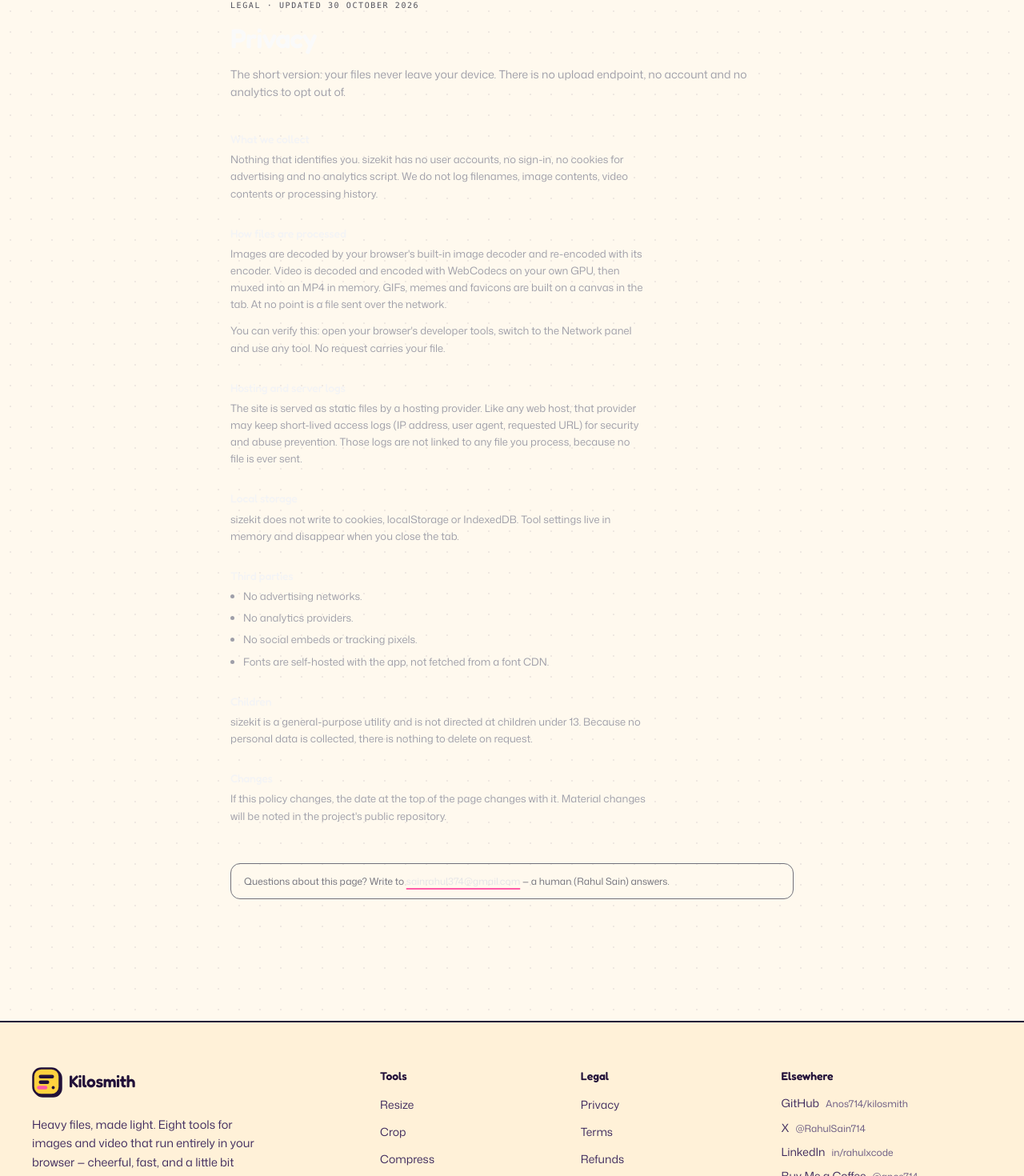
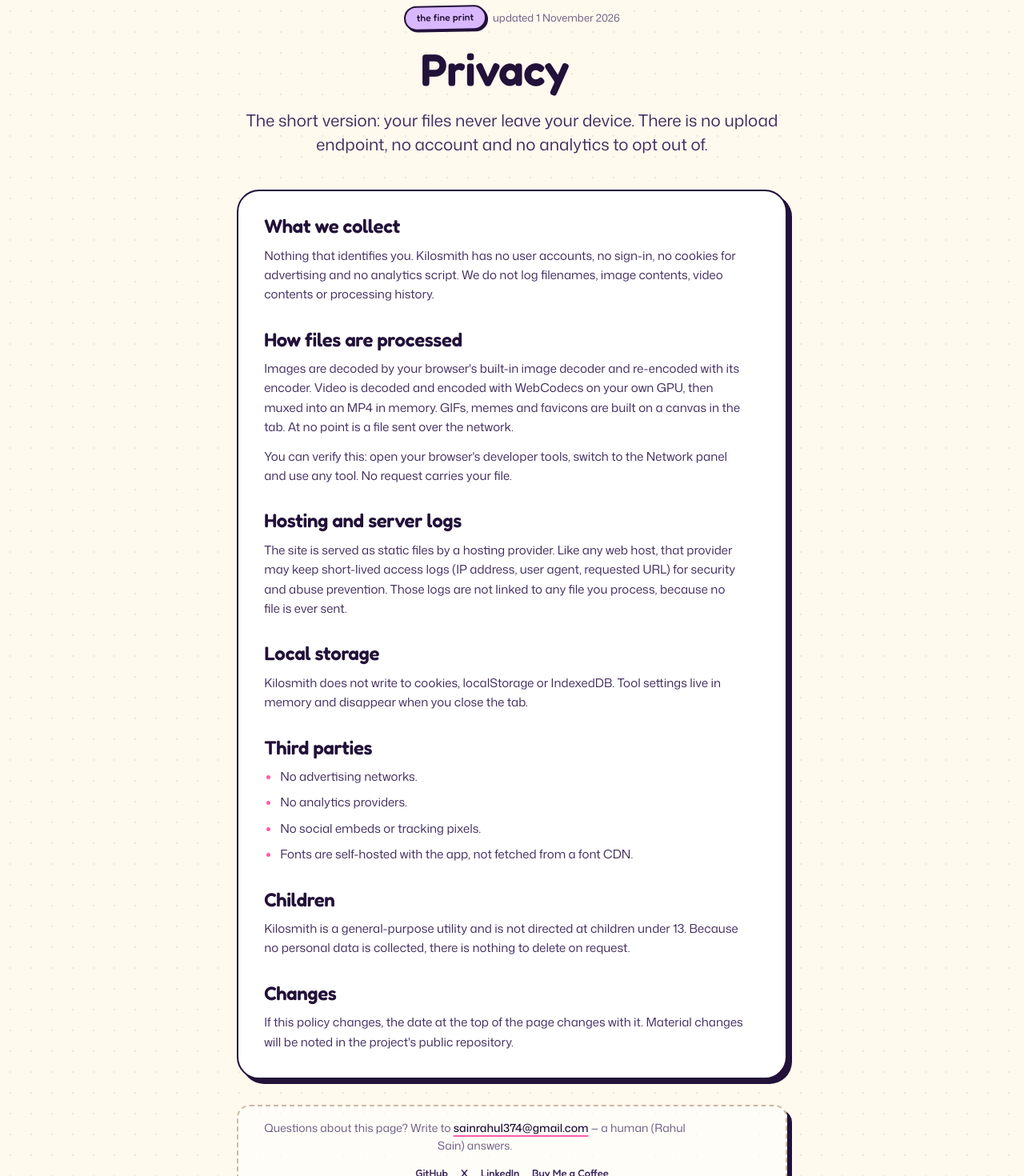
Before and after one commit to Anos714/kilosmith, a Next.js app: page /privacy in a window 1280 px wide. Shown: the part 129-1599 px from the top of the page at 80% size. Built offline with nearby package versions, Linux system fonts and the light colour scheme.

Commit message:
feat(legal): restyle privacy, terms, refunds and cookies on shared LegalPage
Give the four legal routes the sticker-header treatment through a
refreshed LegalPage component, update the copy for the Kilosmith
identity, and keep the pages on the new typography and surface tokens.

```diff
--- a/src/app/cookies/page.tsx
+++ b/src/app/cookies/page.tsx
@@ -4,7 +4,7 @@ import { LegalPage } from "@/components/legal";
 export const metadata: Metadata = {
   title: "Cookies",
   description:
-    "sizekit sets no cookies at all — no analytics, no advertising, no consent banner needed.",
+    "Kilosmith sets no cookies at all: no analytics, no advertising, no consent banner needed.",
   alternates: { canonical: "/cookies" },
   openGraph: { url: "/cookies" },
 };
@@ -13,10 +13,10 @@ export default function CookiesPage() {
   return (
     <LegalPage
       title="Cookies"
-      intro="Short version: sizekit sets no cookies. Not for analytics, not for advertising, not even for a theme preference."
+      intro="Short version: Kilosmith sets no cookies. Not for analytics, not for advertising, not even for a theme preference."
     >
       <section>
-        <h2>What we set</h2>
+        <h2 className="legal-title">What we set</h2>
         <p>
           Nothing. There is no cookie banner on this site because there is nothing to consent to.
           Open your browser&apos;s developer tools, go to Application → Cookies, and the list stays
@@ -25,36 +25,36 @@ export default function CookiesPage() {
       </section>
 
       <section>
-        <h2>Local storage and IndexedDB</h2>
+        <h2 className="legal-title">Local storage and IndexedDB</h2>
         <p>
-          sizekit does not write to <code>localStorage</code>, <code>sessionStorage</code> or{" "}
+          Kilosmith does not write to <code>localStorage</code>, <code>sessionStorage</code> or{" "}
           <code>IndexedDB</code>. Tool settings such as quality, format and selected presets live in
           React state, which disappears when you close the tab.
         </p>
       </section>
 
       <section>
-        <h2>Third-party cookies</h2>
+        <h2 className="legal-title">Third-party cookies</h2>
         <ul>
           <li>No advertising or retargeting networks.</li>
           <li>No analytics (no Google Analytics, no Plausible, no pixel).</li>
-          <li>No social embeds — social links are plain anchors.</li>
+          <li>No social embeds; social links are plain anchors.</li>
           <li>Fonts are self-hosted with the app, not loaded from a font CDN.</li>
         </ul>
       </section>
 
       <section>
-        <h2>Hosting logs</h2>
+        <h2 className="legal-title">Hosting logs</h2>
         <p>
           The static files are served by a hosting provider, which may keep short-lived access logs
           (IP address, user agent, requested URL) for security and abuse prevention. Those logs are
-          server-side records, not cookies, and are never linked to a file you process — no file is
+          server-side records, not cookies, and are never linked to a file you process; no file is
           ever sent.
         </p>
       </section>
 
       <section>
-        <h2>If this changes</h2>
+        <h2 className="legal-title">If this changes</h2>
         <p>
           If a future feature ever needs storage, it will be opt-in and this page will say so,
           plainly, before the feature ships. The date at the top of the page tracks any change.
--- a/src/app/privacy/page.tsx
+++ b/src/app/privacy/page.tsx
@@ -4,7 +4,7 @@ import { LegalPage } from "@/components/legal";
 export const metadata: Metadata = {
   title: "Privacy",
   description:
-    "sizekit processes every file on your device. No uploads, no accounts, no analytics, no tracking pixels.",
+    "Kilosmith processes every file on your device. No uploads, no accounts, no analytics, no tracking pixels.",
   alternates: { canonical: "/privacy" },
   openGraph: { url: "/privacy" },
 };
@@ -16,16 +16,16 @@ export default function PrivacyPage() {
       intro="The short version: your files never leave your device. There is no upload endpoint, no account and no analytics to opt out of."
     >
       <section>
-        <h2>What we collect</h2>
+        <h2 className="legal-title">What we collect</h2>
         <p>
-          Nothing that identifies you. sizekit has no user accounts, no sign-in, no cookies for
+          Nothing that identifies you. Kilosmith has no user accounts, no sign-in, no cookies for
           advertising and no analytics script. We do not log filenames, image contents, video
           contents or processing history.
         </p>
       </section>
 
       <section>
-        <h2>How files are processed</h2>
+        <h2 className="legal-title">How files are processed</h2>
         <p>
           Images are decoded by your browser&apos;s built-in image decoder and re-encoded with its
           encoder. Video is decoded and encoded with WebCodecs on your own GPU, then muxed into an
@@ -39,7 +39,7 @@ export default function PrivacyPage() {
       </section>
 
       <section>
-        <h2>Hosting and server logs</h2>
+        <h2 className="legal-title">Hosting and server logs</h2>
         <p>
           The site is served as static files by a hosting provider. Like any web host, that provider
           may keep short-lived access logs (IP address, user agent, requested URL) for security and
@@ -49,15 +49,15 @@ export default function PrivacyPage() {
       </section>
 
       <section>
-        <h2>Local storage</h2>
+        <h2 className="legal-title">Local storage</h2>
         <p>
-          sizekit does not write to cookies, localStorage or IndexedDB. Tool settings live in
+          Kilosmith does not write to cookies, localStorage or IndexedDB. Tool settings live in
           memory and disappear when you close the tab.
         </p>
       </section>
 
       <section>
-        <h2>Third parties</h2>
+        <h2 className="legal-title">Third parties</h2>
         <ul>
           <li>No advertising networks.</li>
           <li>No analytics providers.</li>
@@ -67,15 +67,15 @@ export default function PrivacyPage() {
       </section>
 
       <section>
-        <h2>Children</h2>
+        <h2 className="legal-title">Children</h2>
         <p>
-          sizekit is a general-purpose utility and is not directed at children under 13. Because no
+          Kilosmith is a general-purpose utility and is not directed at children under 13. Because no
           personal data is collected, there is nothing to delete on request.
         </p>
       </section>
 
       <section>
-        <h2>Changes</h2>
+        <h2 className="legal-title">Changes</h2>
         <p>
           If this policy changes, the date at the top of the page changes with it. Material changes
           will be noted in the project&apos;s public repository.
--- a/src/app/refunds/page.tsx
+++ b/src/app/refunds/page.tsx
@@ -4,7 +4,7 @@ import { LegalPage } from "@/components/legal";
 export const metadata: Metadata = {
   title: "Refunds",
   description:
-    "sizekit is free. If you ever pay for a future optional extra, this is the refund policy that applies.",
+    "Kilosmith is free. If you ever pay for a future optional extra, this is the refund policy that applies.",
   alternates: { canonical: "/refunds" },
   openGraph: { url: "/refunds" },
 };
@@ -13,10 +13,10 @@ export default function RefundsPage() {
   return (
     <LegalPage
       title="Refunds"
-      intro="Right now every tool on sizekit is free, so there is nothing to refund. This page covers the optional paid extras that may ship later."
+      intro="Right now every tool on Kilosmith is free, so there is nothing to refund. This page covers the optional paid extras that may ship later."
     >
       <section>
-        <h2>Free tools</h2>
+        <h2 className="legal-title">Free tools</h2>
         <p>
           Resize, compress, convert, video, GIF, meme and favicon tools cost nothing. No card, no
           trial, no expiry.
@@ -24,10 +24,10 @@ export default function RefundsPage() {
       </section>
 
       <section>
-        <h2>If you buy an optional extra</h2>
+        <h2 className="legal-title">If you buy an optional extra</h2>
         <p>
           Any future one-time purchase (for example a desktop build or a batch helper) comes with a{" "}
-          <strong className="text-zinc-200">14-day, no-questions refund</strong>. Email the address
+          <strong className="text-ink">14-day, no-questions refund</strong>. Email the address
           below with the receipt and you get the full amount back to the original payment method.
         </p>
         <ul>
@@ -38,7 +38,7 @@ export default function RefundsPage() {
       </section>
 
       <section>
-        <h2>How to request one</h2>
+        <h2 className="legal-title">How to request one</h2>
         <p>
           Send the order email or receipt to the address at the bottom of this page with the subject
           line “refund”. Refunds are processed within 5 business days; your bank may take a few
@@ -47,7 +47,7 @@ export default function RefundsPage() {
       </section>
 
       <section>
-        <h2>Chargebacks</h2>
+        <h2 className="legal-title">Chargebacks</h2>
         <p>
           Please email first. A chargeback usually costs more in fees than the product costs, and a
           plain email resolves it faster for both of us.
--- a/src/app/terms/page.tsx
+++ b/src/app/terms/page.tsx
@@ -3,7 +3,7 @@ import { LegalPage } from "@/components/legal";
 
 export const metadata: Metadata = {
   title: "Terms",
-  description: "The terms for using sizekit, a free browser-based image and video toolkit.",
+  description: "The terms for using Kilosmith, a free browser-based image and video toolkit.",
   alternates: { canonical: "/terms" },
   openGraph: { url: "/terms" },
 };
@@ -12,10 +12,10 @@ export default function TermsPage() {
   return (
     <LegalPage
       title="Terms of use"
-      intro="sizekit is free software you run in your browser. These terms are short because the relationship is simple."
+      intro="Kilosmith is free software you run in your browser. These terms are short because the relationship is simple."
     >
       <section>
-        <h2>1. What you may use it for</h2>
+        <h2 className="legal-title">1. What you may use it for</h2>
         <p>
           Anything lawful. Resize product photos, compress client videos, build memes, ship favicons.
           Personal and commercial use are both fine, with no attribution required.
@@ -23,7 +23,7 @@ export default function TermsPage() {
       </section>
 
       <section>
-        <h2>2. Your files stay yours</h2>
+        <h2 className="legal-title">2. Your files stay yours</h2>
         <p>
           We claim no licence over any file you process. Because nothing is uploaded, we never hold
           a copy and cannot lose, sell or inspect one.
@@ -31,25 +31,25 @@ export default function TermsPage() {
       </section>
 
       <section>
-        <h2>3. Your responsibilities</h2>
+        <h2 className="legal-title">3. Your part</h2>
         <ul>
           <li>Only process files you have the right to use.</li>
-          <li>Keep your own backups — output quality depends on your browser&apos;s encoders.</li>
+          <li>Keep your own backups; output quality depends on your browser&apos;s encoders.</li>
           <li>Do not use the site to break the law or infringe someone else&apos;s rights.</li>
         </ul>
       </section>
 
       <section>
-        <h2>4. No warranty</h2>
+        <h2 className="legal-title">4. No warranty</h2>
         <p>
-          sizekit is provided “as is”, without warranty of any kind. A browser update, a missing
+          Kilosmith is provided “as is”, without warranty of any kind. A browser update, a missing
           codec or a very large file can make a tool fail. Verify important output before you rely
           on it.
         </p>
       </section>
 
       <section>
-        <h2>5. Limitation of liability</h2>
+        <h2 className="legal-title">5. Limitation of liability</h2>
         <p>
           To the maximum extent permitted by law, the author is not liable for indirect or
           consequential damages, including lost files or lost revenue, arising from use of the
@@ -58,7 +58,7 @@ export default function TermsPage() {
       </section>
 
       <section>
-        <h2>6. Availability</h2>
+        <h2 className="legal-title">6. Availability</h2>
         <p>
           The site is offered free of charge and may change or disappear at any time. Once a page
           has loaded it keeps working without the server, which is the closest thing to a guarantee
@@ -67,7 +67,7 @@ export default function TermsPage() {
       </section>
 
       <section>
-        <h2>7. Governing law</h2>
+        <h2 className="legal-title">7. Governing law</h2>
         <p>
           These terms are governed by the laws of India, without regard to conflict-of-law rules.
         </p>
--- a/src/components/legal.tsx
+++ b/src/components/legal.tsx
@@ -6,7 +6,7 @@ import { site } from "@/lib/site";
 export function LegalPage({
   title,
   intro,
-  updated = "30 October 2026",
+  updated = "1 November 2026",
   children,
 }: {
   title: string;
@@ -17,25 +17,49 @@ export function LegalPage({
   return (
     <>
       <SiteHeader />
-      <main className="mx-auto w-full max-w-3xl flex-1 px-5 pb-16 pt-14 sm:px-8">
-        <p className="font-mono text-[10px] uppercase tracking-[0.16em] text-zinc-600">
-          Legal · updated {updated}
-        </p>
-        <h1 className="mt-3 text-[34px] font-semibold leading-tight tracking-[-0.035em] text-zinc-50">
+      <main className="container flex-1 pb-16 pt-12 sm:pt-16">
+        <div className="mx-auto max-w-[70ch] text-center">
+          <div className="flex flex-wrap items-center justify-center gap-2">
+            <span className="sticker -rotate-1 bg-lilac text-[12px]">the fine print</span>
+            <span className="text-[13px] text-muted">updated {updated}</span>
+          </div>
+          <h1 className="mt-5 min-w-0 text-[clamp(2.4rem,4.4vw,3.6rem)] [overflow-wrap:break-word]">
             {title}
           </h1>
-        <p className="mt-3 text-[14px] leading-relaxed text-zinc-400">{intro}</p>
+          <p className="lead mx-auto mt-5 max-w-[58ch] text-ink-2">{intro}</p>
 
-        <div className="mt-10 space-y-8 text-[13px] leading-relaxed text-zinc-400 [&_a]:text-zinc-200 [&_a]:underline [&_a]:decoration-line [&_a]:underline-offset-4 [&_h2]:mb-2 [&_h2]:text-[14px] [&_h2]:font-medium [&_h2]:text-zinc-100 [&_li]:ml-4 [&_li]:list-disc [&_p+p]:mt-3 [&_ul]:space-y-1.5">
+          <div className="pop mt-10 bg-card p-6 text-left sm:p-8">
+            <div className="space-y-8 text-[15px] leading-relaxed text-ink-2 [&_a]:font-medium [&_a]:text-ink [&_a]:decoration-accent [&_a]:decoration-2 [&_a]:underline-offset-4 [&_h2]:mb-3 [&_h2]:text-[24px] [&_h2]:text-ink [&_li]:ml-5 [&_li]:list-disc [&_li]:marker:text-accent [&_p+p]:mt-3 [&_ul]:space-y-2">
               {children}
             </div>
+          </div>
 
-        <div className="mt-12 rounded-xl border border-line bg-panel px-4 py-3 text-[12px] text-zinc-500">
+          <div className="pop mt-8 rounded-2xl border-2 border-dashed border-rule-2 bg-card/60 px-4 py-4 text-[14px] text-muted">
+            <p>
               Questions about this page? Write to{" "}
-          <a href={`mailto:${site.author.email}`} className="text-zinc-200 underline decoration-line underline-offset-4">
+              <a
+                href={`mailto:${site.author.email}`}
+                className="break-all font-medium text-ink underline decoration-accent decoration-2 underline-offset-4"
+              >
                 {site.author.email}
               </a>{" "}
               — a human ({site.author.name}) answers.
+            </p>
+            <ul className="mt-3 flex flex-wrap items-center justify-center gap-x-4 gap-y-1 text-[13px]">
+              {site.social.map((item) => (
+                <li key={item.href}>
+                  <a
+                    href={item.href}
+                    target="_blank"
+                    rel="noreferrer noopener"
+                    className="font-[family-name:var(--font-display)] font-medium text-ink-2 decoration-accent underline-offset-4 transition-colors hover:text-accent-deep hover:underline"
+                  >
+                    {item.label}
+                  </a>
+                </li>
+              ))}
+            </ul>
+          </div>
         </div>
       </main>
       <SiteFooter />
```
Lines whose indentation alone changed are shown as unchanged.
